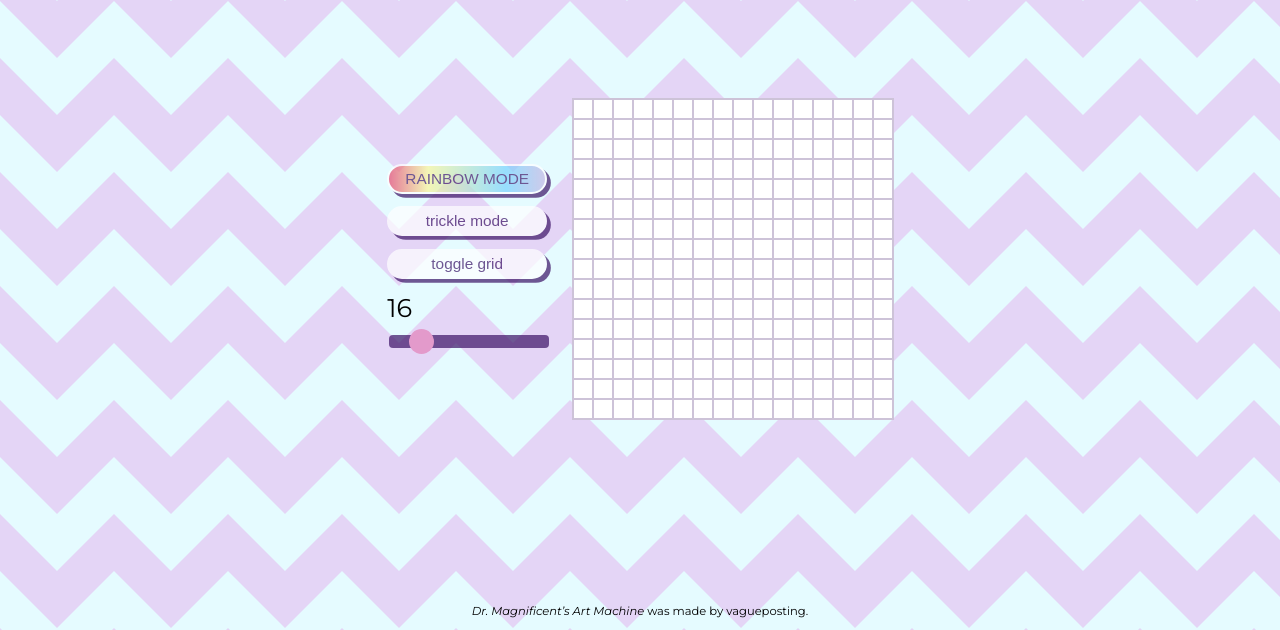
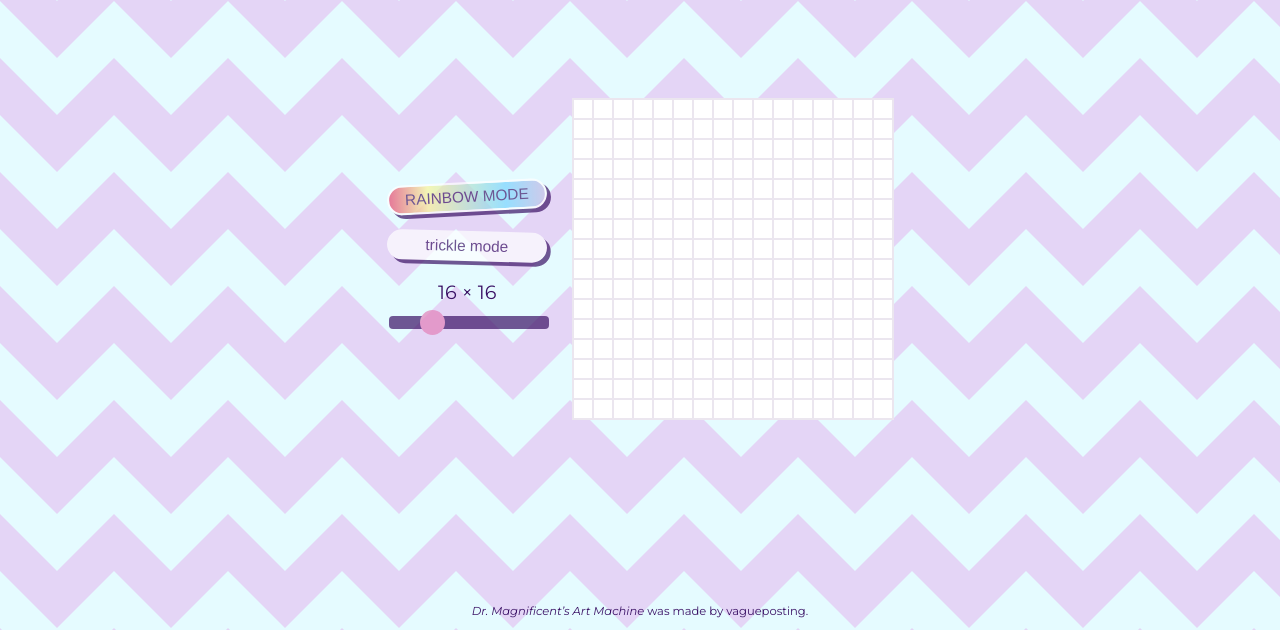
Before and after one commit to vagueposting/etch-a-sketch, a plain HTML site: page index.html in a window 1280 px wide. Shown: the part 170-800 px from the top of the page. Drawn offline with Linux system fonts and the light colour scheme.

```diff
--- a/index.html
+++ b/index.html
@@ -13,12 +13,11 @@
         <div id="controls">
             <button id="rainbow">RAINBOW MODE</button>
             <button id="trickle">trickle mode</button>
-            <button id="grid">toggle grid</button>
             <div class="slideContainer">
                 <div id="canvasDimensionDisplay"></div>
                 <input type="range"
                 min="2"
-                max="96"
+                max="64"
                 value="16"
                 step="2"
                 id="dimensionSlider">
--- a/script.js
+++ b/script.js
@@ -1,18 +1,23 @@
 // define canvas
-const pixelCanvas = document.querySelector("#canvas");
-let dimensionSlider = document.querySelector("#dimensionSlider"),
-canvasDimensions = dimensionSlider.value,
-canvasDimensionDisplay = document.querySelector("#canvasDimensionDisplay");
-canvasDimensionDisplay.textContent = canvasDimensions;
+const pixelCanvas = document.querySelector("#canvas"),
+dimensionSlider = document.querySelector("#dimensionSlider"),
+rainbowMode = document.querySelector("#rainbow"),
+trickleMode = document.querySelector("#trickle");
+let canvasDimensions = dimensionSlider.value,
+canvasDimensionDisplay = document.querySelector("#canvasDimensionDisplay"),
+gridStatus = false;
+canvasDimensionDisplay.textContent = `${canvasDimensions} × ${canvasDimensions}`;
 console.log(canvasDimensions);
 
 function subdivideCanvas(int) {
     return (1/int) * 100;
 };
 
+// Welcome to the button zone, Davis.
+
 dimensionSlider.addEventListener("input", (event) => {
     canvasDimensions = event.target.value;
-    canvasDimensionDisplay.textContent = canvasDimensions;
+    canvasDimensionDisplay.textContent = `${canvasDimensions} × ${canvasDimensions}`;
     generateGrid()
 })
 
--- a/styles.css
+++ b/styles.css
@@ -3,6 +3,7 @@
 :root {
     font-size: 2vw;
     font-family: 'Montserrat', sans-serif;
+    color: #3B1266;
 }
 
 body {
@@ -22,7 +23,6 @@ h1 {
     font-family: "Leckerli One", serif;
     font-weight: 400;
     font-style: normal;
-    color: #3B1266;
     text-shadow: 0.15rem 0.15rem 0px #E382B9;
     /* formatting nonsense */
     margin: 1rem auto 0 auto;
@@ -43,10 +43,11 @@ h1 {
 #controls {
     display: flex;
     flex-direction: column;
-    gap: 0.5em;
+    gap: 0.75em;
 }
 
 #controls button {
+    width: 100%;
     font-size: 0.60rem;
     padding: 4px 16px;
     border: 2px solid white;
@@ -65,6 +66,18 @@ h1 {
 #rainbow {
     background: rgb(230,69,110);
     background: linear-gradient(90deg, rgba(230,69,110,1) 0%, rgba(250,244,152,1) 25%, rgba(119,211,255,1) 75%, rgba(196,182,227,1) 100%);
+    transform: rotate(-3deg);
+}
+
+#trickle { transform: rotate(1.5deg); }
+
+#canvasDimensionDisplay {
+    font-size: 0.75rem;
+    text-align: center;
+}
+
+#slideContainer {
+    width: 100%
 }
 
 #dimensionSlider {
@@ -121,10 +134,11 @@ div#canvas {
 }
 
 div.pixel {
-    border: 2px solid rgba(59, 18, 102, 0.25);
+    margin: -1px;
     background-color: white;
-    margin: -1px;
+    border: 2pt solid rgba(59, 18, 102, 0.1);
 }
+
 
 .footer {
     font-size: .45em;
```
Lines whose indentation alone changed are shown as unchanged.
